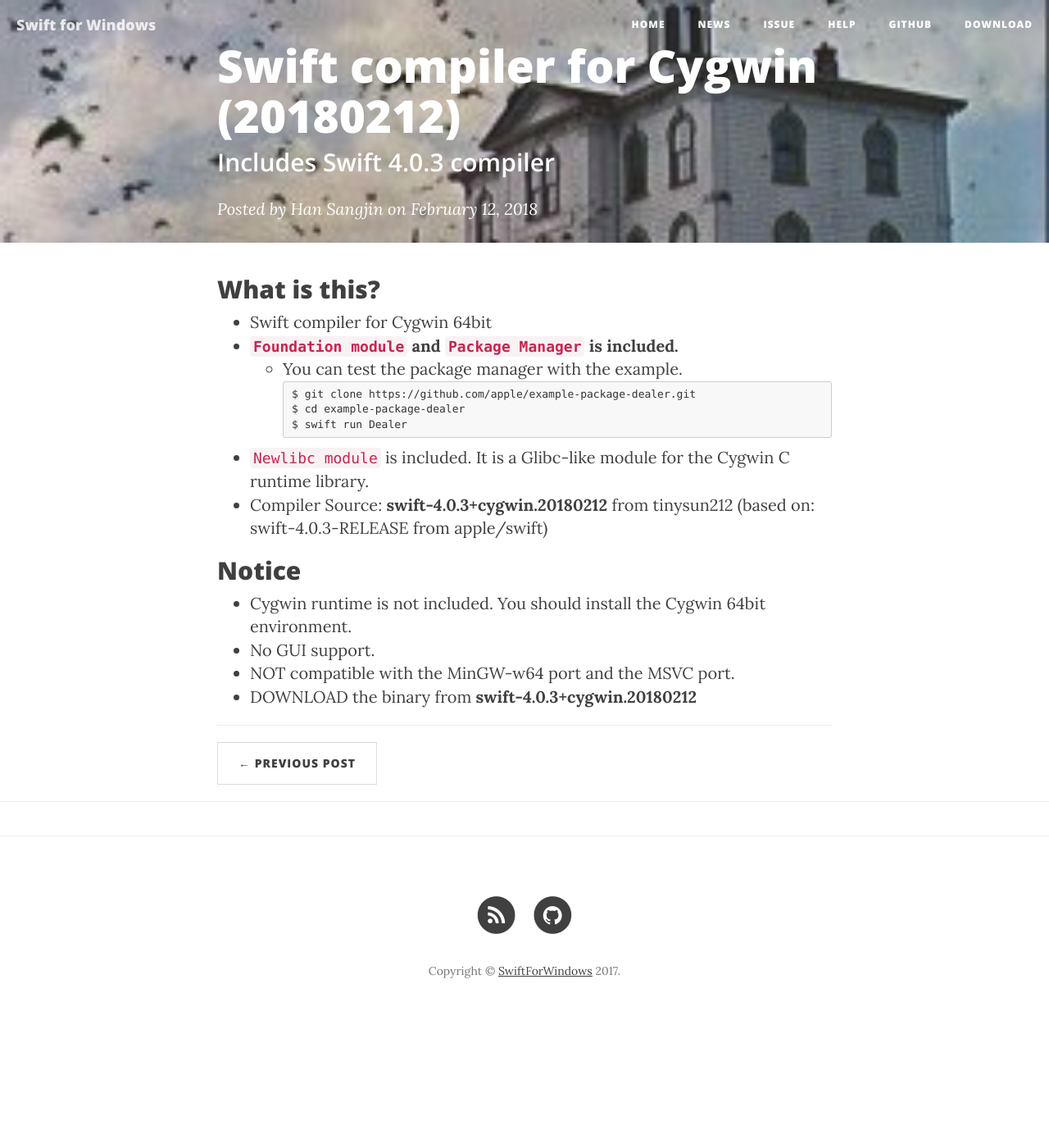
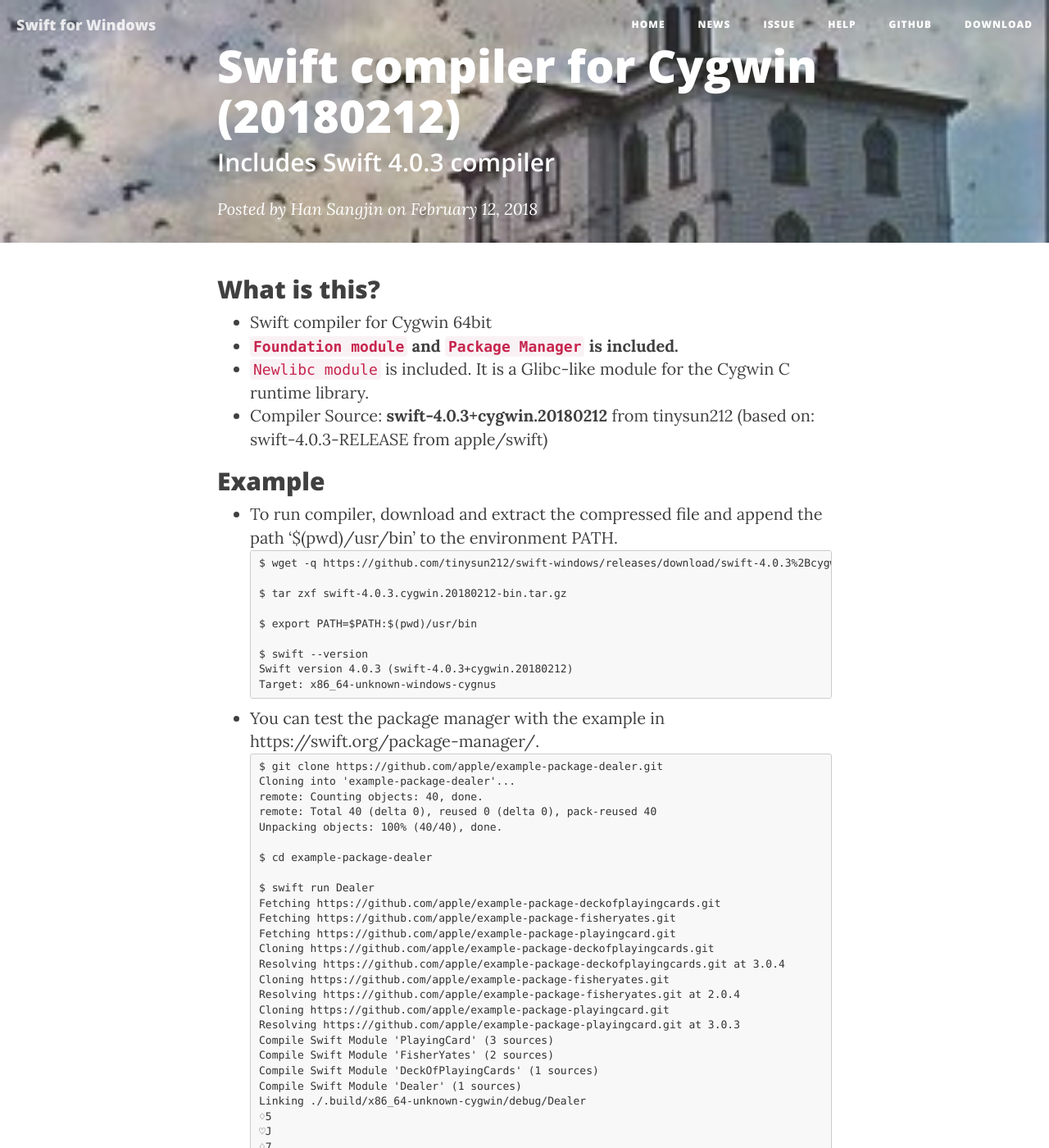
Before and after one commit to SwiftForWindows/SwiftForWindows.github.io, a Jekyll site: the page built from _posts/2018-02-12-Swift-for-Windows-Cygwin-20180212.md, in a window 1280 px wide and 1400 px high. Shown: the whole window at 82% size. Built offline with Jekyll 4.4.1, drawn with Linux system fonts in a browser that asks for light colours; nearby versions of some CDN libraries; comment, search, counter and statistics services are not loaded; some of the changed text lies outside the part shown.

Commit message:
Update 2018-02-12-Swift-for-Windows-Cygwin-20180212.md

````diff
--- a/_posts/2018-02-12-Swift-for-Windows-Cygwin-20180212.md
+++ b/_posts/2018-02-12-Swift-for-Windows-Cygwin-20180212.md
@@ -11,15 +11,60 @@
 -------------
 - Swift compiler for Cygwin 64bit
 - **`Foundation module` and `Package Manager` is included.**
-  - You can test the package manager with the example.
-  ```
-  $ git clone https://github.com/apple/example-package-dealer.git
-  $ cd example-package-dealer
-  $ swift run Dealer
-  ```
 - `Newlibc module` is included. It is a Glibc-like module for the Cygwin C runtime library.
 - Compiler Source: <b>[swift-4.0.3+cygwin.20180212](https://github.com/tinysun212/swift-windows/releases/tag/swift-4.0.3+cygwin.20180212)</b> from tinysun212
    (based on: [swift-4.0.3-RELEASE](https://github.com/apple/swift/releases/tag/swift-4.0.3-RELEASE) from apple/swift)
+
+Example
+-------
+- To run compiler, download and extract the compressed file and append the path '$(pwd)/usr/bin' to the environment PATH.
+  ```
+  $ wget -q https://github.com/tinysun212/swift-windows/releases/download/swift-4.0.3%2Bcygwin.20180212/swift-4.0.3.cygwin.20180212-bin.tar.gz
+
+  $ tar zxf swift-4.0.3.cygwin.20180212-bin.tar.gz
+
+  $ export PATH=$PATH:$(pwd)/usr/bin
+
+  $ swift --version
+  Swift version 4.0.3 (swift-4.0.3+cygwin.20180212)
+  Target: x86_64-unknown-windows-cygnus
+  ```
+- You can test the package manager with the example in https://swift.org/package-manager/.
+  ```
+  $ git clone https://github.com/apple/example-package-dealer.git
+  Cloning into 'example-package-dealer'...
+  remote: Counting objects: 40, done.
+  remote: Total 40 (delta 0), reused 0 (delta 0), pack-reused 40
+  Unpacking objects: 100% (40/40), done.
+
+  $ cd example-package-dealer
+
+  $ swift run Dealer
+  Fetching https://github.com/apple/example-package-deckofplayingcards.git
+  Fetching https://github.com/apple/example-package-fisheryates.git
+  Fetching https://github.com/apple/example-package-playingcard.git
+  Cloning https://github.com/apple/example-package-deckofplayingcards.git
+  Resolving https://github.com/apple/example-package-deckofplayingcards.git at 3.0.4
+  Cloning https://github.com/apple/example-package-fisheryates.git
+  Resolving https://github.com/apple/example-package-fisheryates.git at 2.0.4
+  Cloning https://github.com/apple/example-package-playingcard.git
+  Resolving https://github.com/apple/example-package-playingcard.git at 3.0.3
+  Compile Swift Module 'PlayingCard' (3 sources)
+  Compile Swift Module 'FisherYates' (2 sources)
+  Compile Swift Module 'DeckOfPlayingCards' (1 sources)
+  Compile Swift Module 'Dealer' (1 sources)
+  Linking ./.build/x86_64-unknown-cygwin/debug/Dealer
+  ♢5
+  ♡J
+  ♢7
+  ♠︎K
+  ♡6
+  ♠︎4
+  ♣︎10
+  ♡9
+  ♢8
+  ♢K
+  ```
 
 Notice
 -------
````
